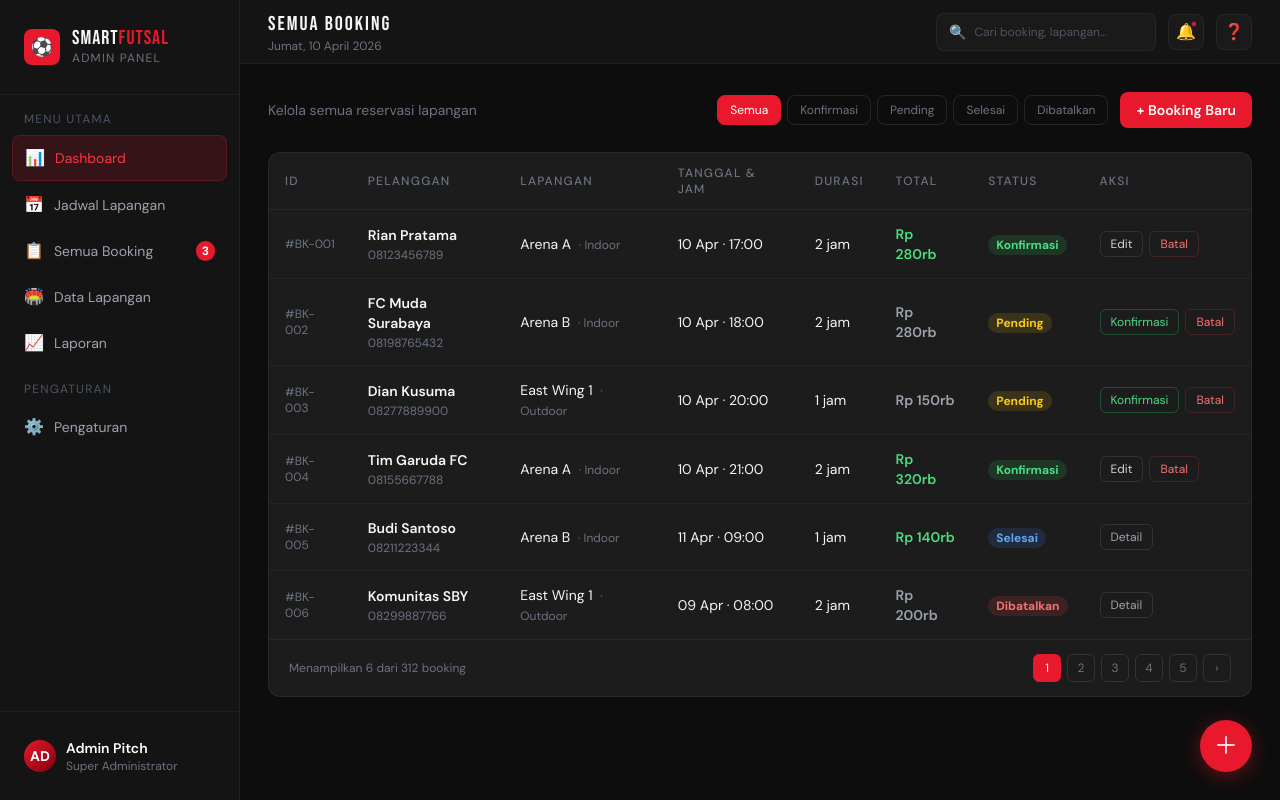
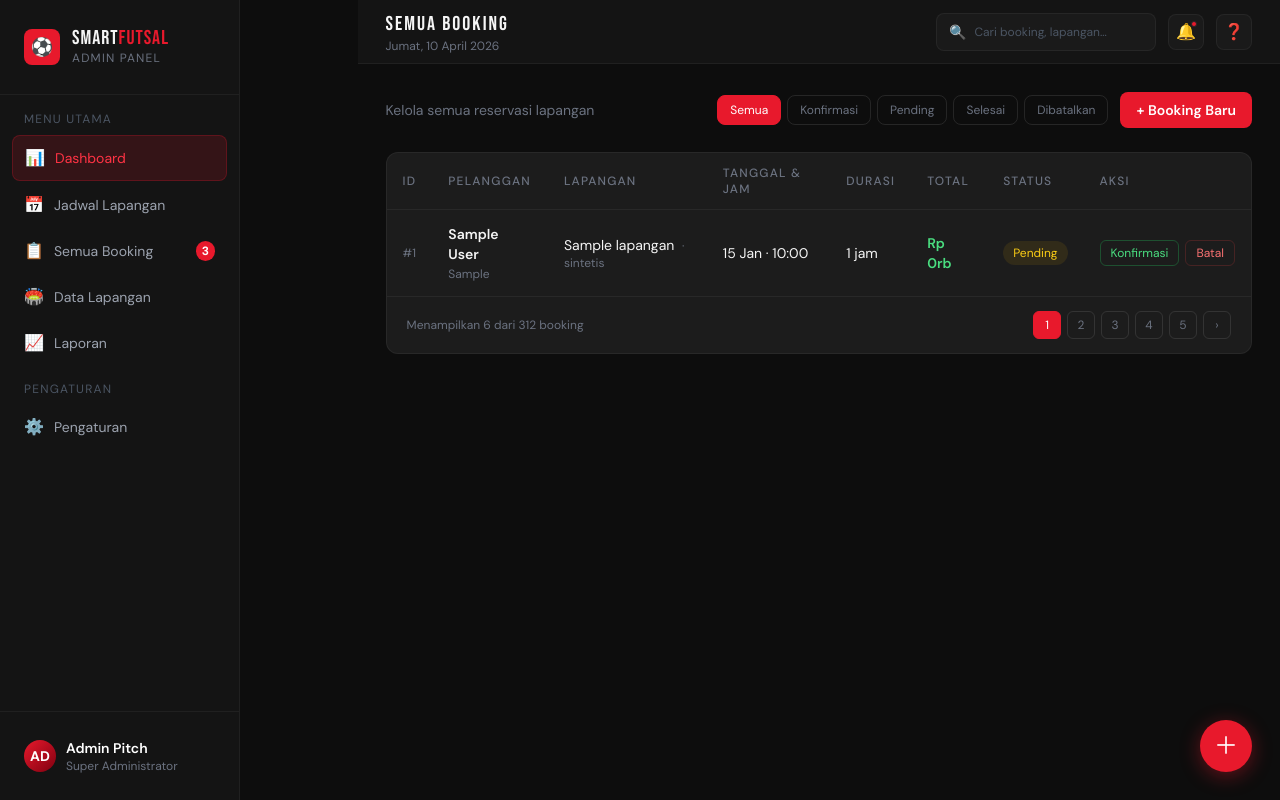
Before and after one commit to riskyhelen05/goalkick-booking, a PHP site: page /admin/admin_booking.php in a window 1280 px wide. Run offline with PHP 8.4, Linux system fonts and the light colour scheme; tables that the repository leaves empty hold one stand-in row (values such as "Sample post"); some libraries are stand-ins or nearby versions.

Commit message:
admin_booking.php uis now work

```diff
--- a/admin/admin_booking.php
+++ b/admin/admin_booking.php
@@ -1,27 +1,85 @@
-  <?php
-session_start();
-// require_once 'koneksi.php'; // uncomment dan sesuaikan path koneksi DB
+<?php
+// ================== KONEKSI DATABASE ==================
+include '../koneksi.php';
 
-// ── DATA (ganti dengan query DB) ──────────────────────────────────────────
-$bookings = [
-  ['id'=>'BK-001','name'=>'Rian Pratama',     'phone'=>'08123456789','field'=>'Arena A',     'type'=>'Indoor', 'date'=>'10 Apr','time'=>'17:00','dur'=>'2 jam','total'=>'Rp 280rb','status'=>'confirmed'],
-  ['id'=>'BK-002','name'=>'FC Muda Surabaya', 'phone'=>'08198765432','field'=>'Arena B',     'type'=>'Indoor', 'date'=>'10 Apr','time'=>'18:00','dur'=>'2 jam','total'=>'Rp 280rb','status'=>'pending'],
-  ['id'=>'BK-003','name'=>'Dian Kusuma',      'phone'=>'08277889900','field'=>'East Wing 1', 'type'=>'Outdoor','date'=>'10 Apr','time'=>'20:00','dur'=>'1 jam','total'=>'Rp 150rb','status'=>'pending'],
-  ['id'=>'BK-004','name'=>'Tim Garuda FC',    'phone'=>'08155667788','field'=>'Arena A',     'type'=>'Indoor', 'date'=>'10 Apr','time'=>'21:00','dur'=>'2 jam','total'=>'Rp 320rb','status'=>'confirmed'],
-  ['id'=>'BK-005','name'=>'Budi Santoso',     'phone'=>'08211223344','field'=>'Arena B',     'type'=>'Indoor', 'date'=>'11 Apr','time'=>'09:00','dur'=>'1 jam','total'=>'Rp 140rb','status'=>'done'],
-  ['id'=>'BK-006','name'=>'Komunitas SBY',    'phone'=>'08299887766','field'=>'East Wing 1', 'type'=>'Outdoor','date'=>'09 Apr','time'=>'08:00','dur'=>'2 jam','total'=>'Rp 200rb','status'=>'cancelled'],
-];
+// ================== AMBIL DATA BOOKING ==================
+$query = "
+SELECT
+  b.id,
+  b.kode_booking,
+  u.nama AS name,
+  u.no_whatsapp AS phone,
+  l.nama AS field,
+  l.jenis AS type,
+  b.tanggal,
+  b.jam_mulai,
+  b.jam_selesai,
+  b.durasi_jam,
+  b.total_harga,
+  b.status
+FROM booking b
+JOIN users u ON b.user_id = u.id
+JOIN lapangan l ON b.lapangan_id = l.id
+ORDER BY b.id DESC
+";
 
-// ── HELPERS ───────────────────────────────────────────────────────────────
-function statusPill(string $status): string {
-  return match($status) {
-    'confirmed' => '<span class="text-xs font-bold px-2 py-0.5 rounded-full bg-green-500/15 text-green-400">Konfirmasi</span>',
-    'pending'   => '<span class="text-xs font-bold px-2 py-0.5 rounded-full bg-yellow-500/15 text-yellow-400">Pending</span>',
-    'done'      => '<span class="text-xs font-bold px-2 py-0.5 rounded-full bg-blue-500/15 text-blue-400">Selesai</span>',
-    'cancelled' => '<span class="text-xs font-bold px-2 py-0.5 rounded-full bg-red-500/15 text-red-400">Dibatalkan</span>',
-    default     => '<span class="text-xs text-gray-500">'.$status.'</span>',
-  };
+$result = $koneksi->query($query);
+
+// ================== FORMAT DATA KE UI ==================
+$bookings = [];
+
+while ($row = $result->fetch_assoc()) {
+
+  // format tanggal & jam
+  $date = date("d M", strtotime($row['tanggal']));
+  $time = date("H:i", strtotime($row['jam_mulai']));
+
+  // format durasi
+  $dur = $row['durasi_jam'] . " jam";
+
+  // format harga
+  $total = "Rp " . number_format($row['total_harga'] / 1000, 0) . "rb";
+
+  // mapping status ke UI
+  $statusMap = [
+    'pending' => 'pending',
+    'confirmed' => 'confirmed',
+    'done' => 'done',
+    'canceled' => 'canceled'
+  ];
+
+  $bookings[] = [
+    'id' => $row['id'],
+    'kode' => $row['kode_booking'],
+    'name' => $row['name'],
+    'phone' => $row['phone'],
+    'field' => $row['field'],
+    'type' => $row['type'],
+    'date' => $date,
+    'time' => $time,
+    'dur' => $dur,
+    'total' => $total,
+    'status' => $row['status']
+  ];
 }
+
+// ================== FUNCTION STATUS PILL ==================
+function statusPill($status) {
+  switch ($status) {
+    case 'dikonfirmasi':
+      return '<span class="text-xs px-2.5 py-1 rounded-full bg-green-500/10 text-green-400">Konfirmasi</span>';
+    case 'pending':
+      return '<span class="text-xs px-2.5 py-1 rounded-full bg-yellow-500/10 text-yellow-400">Pending</span>';
+    case 'done':
+      return '<span class="text-xs px-2.5 py-1 rounded-full bg-blue-500/10 text-blue-400">Selesai</span>';
+    case 'canceled':
+      return '<span class="text-xs px-2.5 py-1 rounded-full bg-red-500/10 text-red-400">Dibatalkan</span>';
+    default:
+      return '';
+  }
+}
+
+
 
 // ── TANGGAL ───────────────────────────────────────────────────────────────
 $days_id   = ['Minggu','Senin','Selasa','Rabu','Kamis','Jumat','Sabtu'];
@@ -177,16 +235,22 @@ $today_str = $days_id[date('w')] . ', ' . date('j') . ' ' . $months_id[(int)date
               <td class="px-4 py-3.5 text-sm"><?= $bk['field'] ?> <span class="text-xs text-gray-500 ml-1">· <?= $bk['type'] ?></span></td>
               <td class="px-4 py-3.5 text-sm"><?= $bk['date'] ?> · <?= $bk['time'] ?></td>
               <td class="px-4 py-3.5 text-sm"><?= $bk['dur'] ?></td>
-              <td class="px-4 py-3.5 text-sm font-semibold <?= in_array($bk['status'],['confirmed','done']) ? 'text-green-400' : 'text-gray-400' ?>">
+              <td class="px-4 py-3.5 text-sm font-semibold <?= $bk['status'] ? 'text-green-400' : 'text-gray-400' ?>">
                 <?= $bk['total'] ?>
               </td>
               <td class="px-4 py-3.5"><?= statusPill($bk['status']) ?></td>
               <td class="px-4 py-3.5">
                 <div class="flex gap-1.5">
                   <?php if ($bk['status']==='pending'): ?>
-                    <button class="text-xs px-2.5 py-1 rounded-md border border-green-500/30 text-green-400 hover:bg-green-500/10 transition">Konfirmasi</button>
-                    <button class="text-xs px-2.5 py-1 rounded-md border border-red-500/20 text-red-400 hover:bg-red-500/10 transition">Batal</button>
-                  <?php elseif ($bk['status']==='confirmed'): ?>
+                        <a href="../admin_controller/proses_booking.php?id=<?= $bk['id'] ?>&aksi=konfirmasi"
+                        class="text-xs px-2.5 py-1 rounded-md border border-green-500/30 text-green-400 hover:bg-green-500/10 transition">
+                        Konfirmasi
+                        </a>
+                        <a href="proses_booking.php?id=<?= $bk['id'] ?>&aksi=batal"
+                            class="text-xs px-2.5 py-1 rounded-md border border-red-500/20 text-red-400 hover:bg-red-500/10 transition">
+                            Batal
+                            </a>
+                  <?php elseif ($bk['status']==='dikonfirmasi'): ?>
                     <button class="text-xs px-2.5 py-1 rounded-md border border-white/10 text-gray-300 hover:bg-white/5 transition">Edit</button>
                     <button class="text-xs px-2.5 py-1 rounded-md border border-red-500/20 text-red-400 hover:bg-red-500/10 transition">Batal</button>
                   <?php else: ?>
```
Also changed, not shown: admin_controller/proses_booking.php (added, +24 -0 lines).
